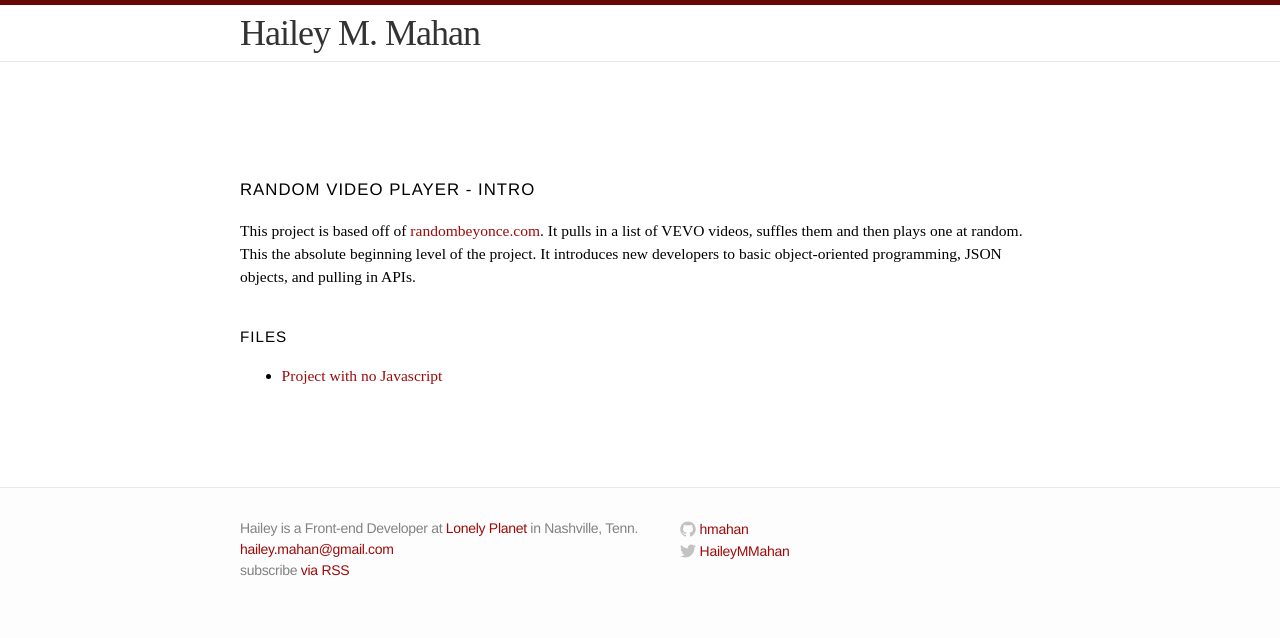
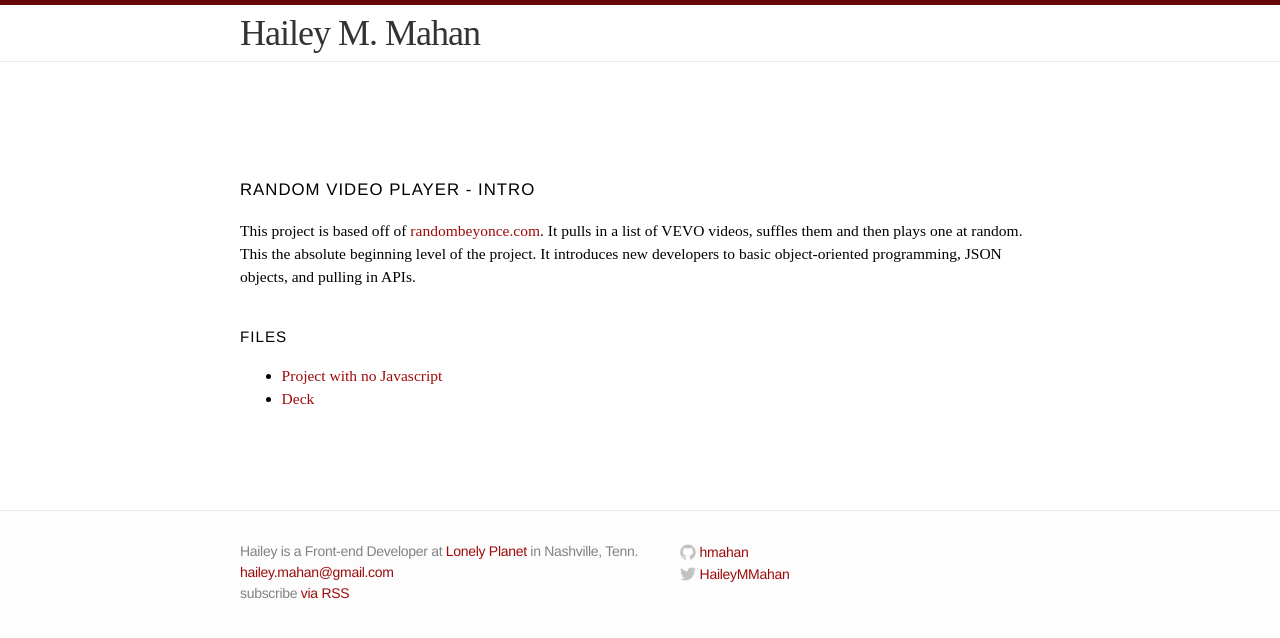
Before and after one commit to hmahan/hmahan.github.io, a Jekyll site: the page built from random-player-ggd/index.html, in a window 1280 px wide. Shown: the top 638 px of the page. Built offline with Jekyll 4.4.1, drawn with Linux system fonts in a browser that asks for light colours; comment, search, counter and statistics services are not loaded.

Commit message:
Adding link to slides

```diff
--- a/random-player-ggd/index.html
+++ b/random-player-ggd/index.html
@@ -11,6 +11,7 @@ layout: page
   <h1>Files</h1>
   <ul class="list">
     <li class="list_item"><a href="http://www.haileymahan.com/projects/random-video-no-js.zip" download="random-videos-no-js.zip">Project with no Javascript</a></li>
+    <li class="list_item"><a href="http://slides.com/haileymahan/girl-geek-dinner/live">Deck</a></li>
 
 
 </div>
```
